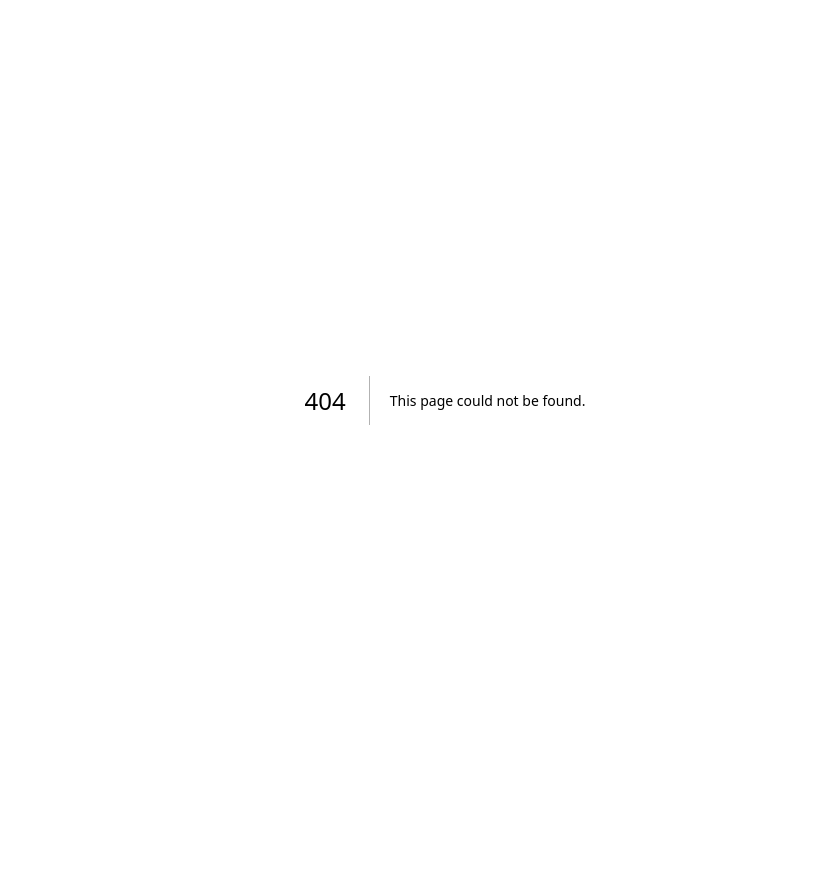
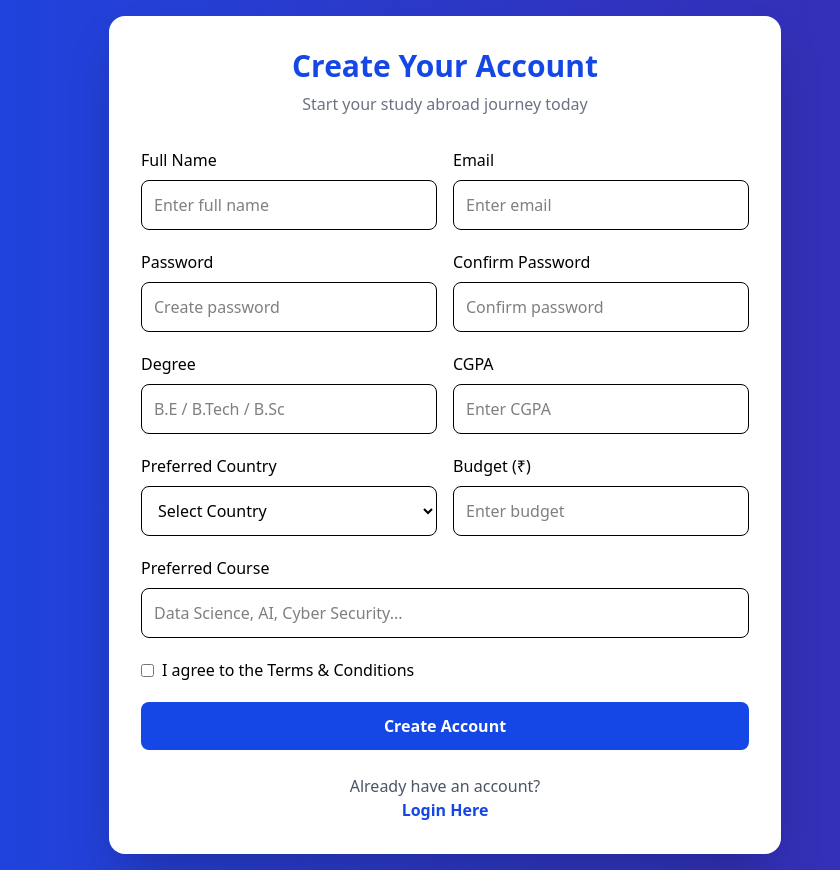
Before and after one commit to Fayaz-Personal/Office, a Next.js app in the folder study-abroad-platform/: page /register in a window 1280 px wide. Before the commit this address had no page. Shown: the whole page, without its empty margins (195-1035 px from the left). Before the commit the page ends 800 px from the top, so only its background shows below. Built offline with nearby package versions, Linux system fonts and the light colour scheme.

Commit message:
Add register page component

```diff
--- /dev/null
+++ b/study-abroad-platform/app/register/page.js
@@ -0,0 +1,182 @@
+export default function RegisterPage() {
+    return (
+        <div className="min-h-screen flex items-center justify-center bg-gradient-to-r from-blue-700 to-indigo-800 p-4">
+
+            <div className="bg-white rounded-2xl shadow-2xl w-full max-w-2xl p-8">
+
+                <div className="text-center mb-8">
+                    <h1 className="text-3xl font-bold text-blue-700">
+                        Create Your Account
+                    </h1>
+
+                    <p className="text-gray-500 mt-2">
+                        Start your study abroad journey today
+                    </p>
+                </div>
+
+                <form className="space-y-5">
+
+                    <div className="grid md:grid-cols-2 gap-4">
+
+                        <div>
+                            <label className="block mb-2 font-medium">
+                                Full Name
+                            </label>
+
+                            <input
+                                type="text"
+                                placeholder="Enter full name"
+                                className="w-full border rounded-lg p-3 focus:outline-none focus:ring-2 focus:ring-blue-500"
+                            />
+                        </div>
+
+                        <div>
+                            <label className="block mb-2 font-medium">
+                                Email
+                            </label>
+
+                            <input
+                                type="email"
+                                placeholder="Enter email"
+                                className="w-full border rounded-lg p-3 focus:outline-none focus:ring-2 focus:ring-blue-500"
+                            />
+                        </div>
+
+                    </div>
+
+                    <div className="grid md:grid-cols-2 gap-4">
+
+                        <div>
+                            <label className="block mb-2 font-medium">
+                                Password
+                            </label>
+
+                            <input
+                                type="password"
+                                placeholder="Create password"
+                                className="w-full border rounded-lg p-3 focus:outline-none focus:ring-2 focus:ring-blue-500"
+                            />
+                        </div>
+
+                        <div>
+                            <label className="block mb-2 font-medium">
+                                Confirm Password
+                            </label>
+
+                            <input
+                                type="password"
+                                placeholder="Confirm password"
+                                className="w-full border rounded-lg p-3 focus:outline-none focus:ring-2 focus:ring-blue-500"
+                            />
+                        </div>
+
+                    </div>
+
+                    <div className="grid md:grid-cols-2 gap-4">
+
+                        <div>
+                            <label className="block mb-2 font-medium">
+                                Degree
+                            </label>
+
+                            <input
+                                type="text"
+                                placeholder="B.E / B.Tech / B.Sc"
+                                className="w-full border rounded-lg p-3 focus:outline-none focus:ring-2 focus:ring-blue-500"
+                            />
+                        </div>
+
+                        <div>
+                            <label className="block mb-2 font-medium">
+                                CGPA
+                            </label>
+
+                            <input
+                                type="number"
+                                step="0.01"
+                                placeholder="Enter CGPA"
+                                className="w-full border rounded-lg p-3 focus:outline-none focus:ring-2 focus:ring-blue-500"
+                            />
+                        </div>
+
+                    </div>
+
+                    <div className="grid md:grid-cols-2 gap-4">
+
+                        <div>
+                            <label className="block mb-2 font-medium">
+                                Preferred Country
+                            </label>
+
+                            <select className="w-full border rounded-lg p-3">
+                                <option>Select Country</option>
+                                <option>USA</option>
+                                <option>Canada</option>
+                                <option>Germany</option>
+                                <option>UK</option>
+                                <option>Australia</option>
+                                <option>Ireland</option>
+                            </select>
+                        </div>
+
+                        <div>
+                            <label className="block mb-2 font-medium">
+                                Budget (₹)
+                            </label>
+
+                            <input
+                                type="number"
+                                placeholder="Enter budget"
+                                className="w-full border rounded-lg p-3 focus:outline-none focus:ring-2 focus:ring-blue-500"
+                            />
+                        </div>
+
+                    </div>
+
+                    <div>
+                        <label className="block mb-2 font-medium">
+                            Preferred Course
+                        </label>
+
+                        <input
+                            type="text"
+                            placeholder="Data Science, AI, Cyber Security..."
+                            className="w-full border rounded-lg p-3 focus:outline-none focus:ring-2 focus:ring-blue-500"
+                        />
+                    </div>
+
+                    <div className="flex items-center">
+                        <input type="checkbox" className="mr-2" />
+
+                        <label>
+                            I agree to the Terms & Conditions
+                        </label>
+                    </div>
+
+                    <button
+                        type="submit"
+                        className="w-full bg-blue-700 text-white py-3 rounded-lg hover:bg-blue-800 font-semibold"
+                    >
+                        Create Account
+                    </button>
+
+                </form>
+
+                <div className="text-center mt-6">
+                    <p className="text-gray-600">
+                        Already have an account?
+                    </p>
+
+                    <a
+                        href="/login"
+                        className="text-blue-700 font-semibold hover:underline"
+                    >
+                        Login Here
+                    </a>
+                </div>
+
+            </div>
+
+        </div>
+    );
+}
```
